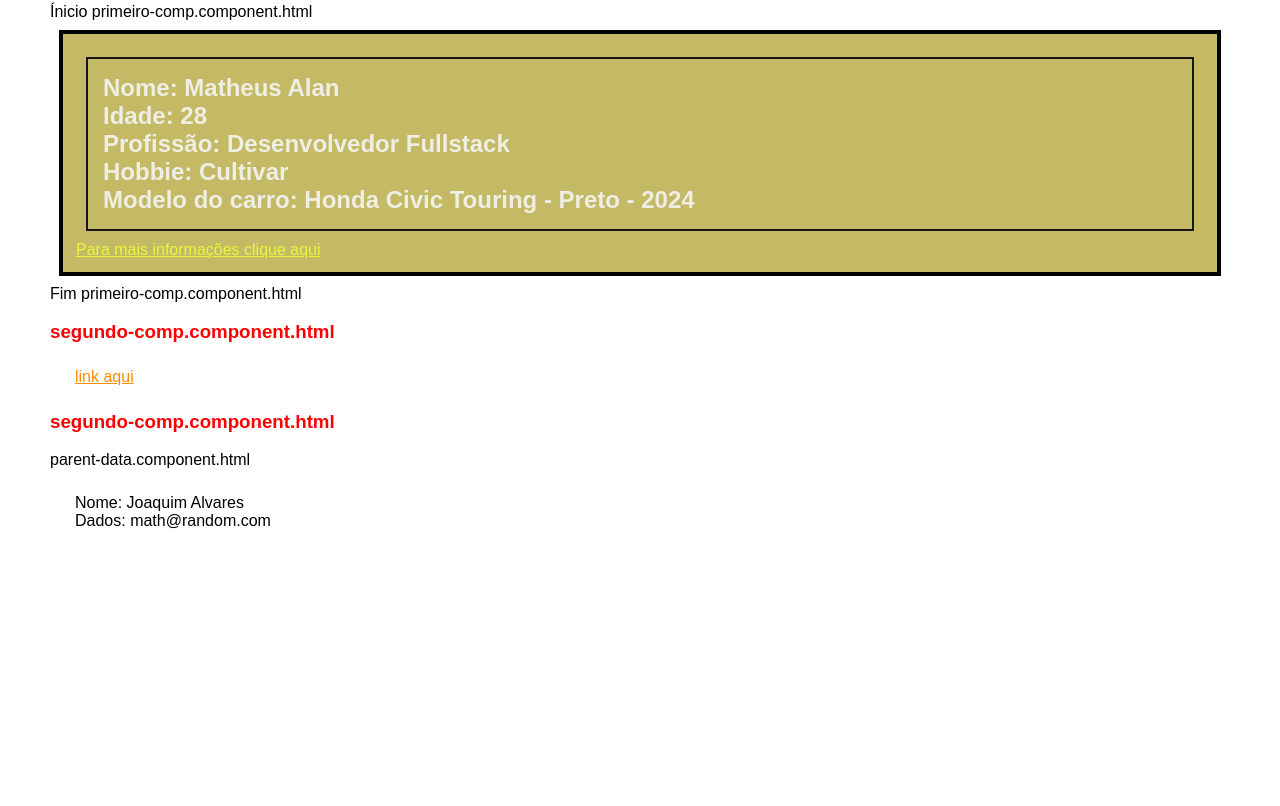
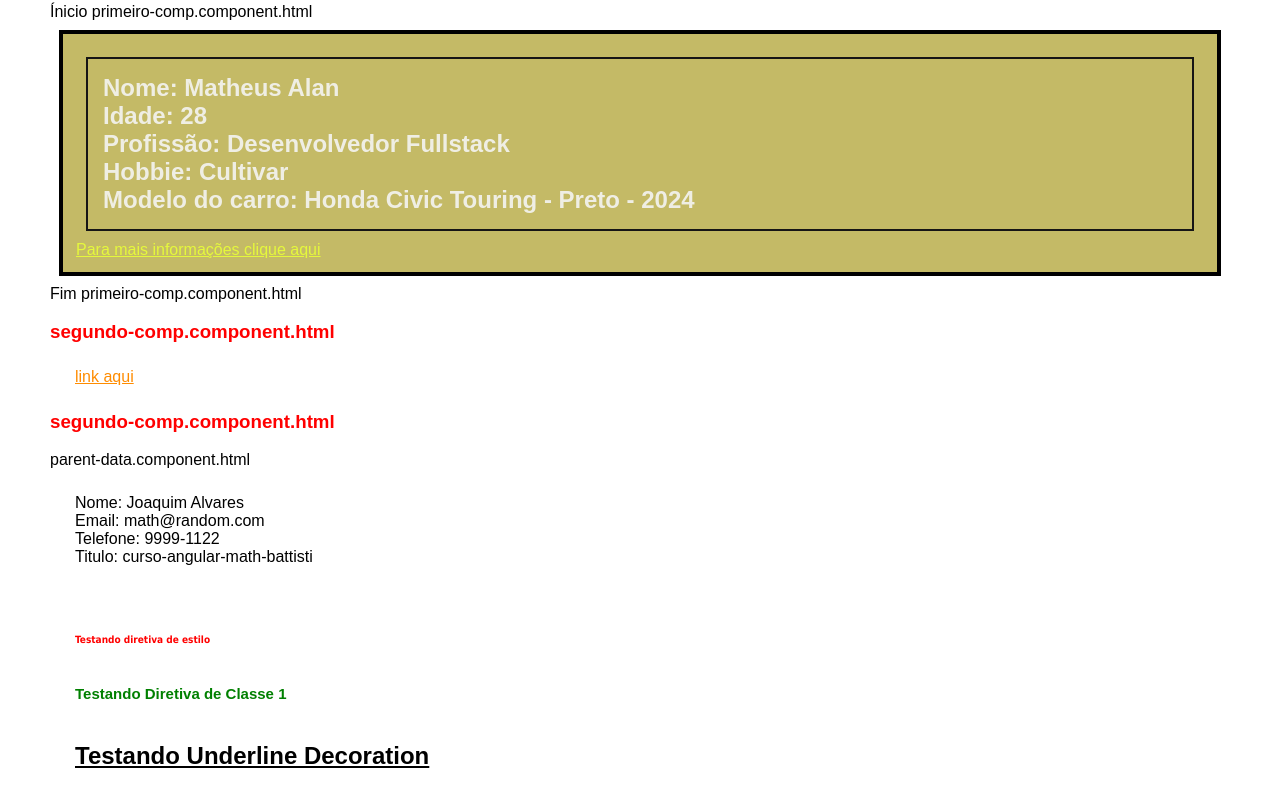
Before and after one commit to matheualan/estudos-api, an Angular app in the folder angular/curso-angular-math-battisti/: page / in a window 1280 px wide. Shown: the part 288-1094 px from the top of the page. Before the commit the page ends 911 px from the top, so only its background shows below. Built offline with nearby package versions, Linux system fonts and the light colour scheme.

Commit message:
Aula 08 Curso Angular Matheus Battisti

```diff
--- a/angular/curso-angular-math-battisti/src/app/app.component.html
+++ b/angular/curso-angular-math-battisti/src/app/app.component.html
@@ -4,4 +4,5 @@
 </div>
 <app-primeiro-comp></app-primeiro-comp>
 <app-segundo-comp></app-segundo-comp>
-<app-parent-data [firstName]="firstName" [lastName]="lastName" [data]="userObject"></app-parent-data>
+<app-parent-data [firstName]="firstName" [lastName]="lastName" [data]="userObject" [titulo]="title"></app-parent-data>
+<app-diretivas></app-diretivas>
--- a/angular/curso-angular-math-battisti/src/app/app.component.ts
+++ b/angular/curso-angular-math-battisti/src/app/app.component.ts
@@ -12,7 +12,7 @@ export class AppComponent {
 
   userObject = {
     email: 'math@random.com',
-    cell: 9999-1122
+    cell: '9999-1122'
   }
 
   title = 'curso-angular-math-battisti';
--- a/angular/curso-angular-math-battisti/src/app/app.module.ts
+++ b/angular/curso-angular-math-battisti/src/app/app.module.ts
@@ -5,13 +5,15 @@ import { AppComponent } from './app.component';
 import { PrimeiroCompComponent } from './components/primeiro-comp/primeiro-comp.component';
 import { SegundoCompComponent } from './components/segundo-comp/segundo-comp.component';
 import { ParentDataComponent } from './components/parent-data/parent-data.component';
+import { DiretivasComponent } from './components/diretivas/diretivas.component';
 
 @NgModule({
   declarations: [
     AppComponent,
     PrimeiroCompComponent,
     SegundoCompComponent,
-    ParentDataComponent
+    ParentDataComponent,
+    DiretivasComponent
   ],
   imports: [
     BrowserModule
--- /dev/null
+++ b/angular/curso-angular-math-battisti/src/app/components/diretivas/diretivas.component.css
@@ -0,0 +1,11 @@
+.green-title {
+    color: green;
+}
+
+.small-title {
+    font-size: 15px;
+}
+
+.underline {
+    text-decoration: underline;
+}
--- /dev/null
+++ b/angular/curso-angular-math-battisti/src/app/components/diretivas/diretivas.component.html
@@ -0,0 +1,11 @@
+<h2 [ngStyle]="{'font-size': size + 'px', 'color': color, 'font-family': font}">
+    Testando diretiva de estilo
+</h2>
+
+<h2 [ngClass]="classes">
+    Testando Diretiva de Classe 1
+</h2>
+
+<h2 [ngClass]="classUnique">
+    Testando Underline Decoration
+</h2>
--- /dev/null
+++ b/angular/curso-angular-math-battisti/src/app/components/diretivas/diretivas.component.ts
@@ -0,0 +1,18 @@
+import { Component } from '@angular/core';
+
+@Component({
+  selector: 'app-diretivas',
+  templateUrl: './diretivas.component.html',
+  styleUrls: ['./diretivas.component.css']
+})
+export class DiretivasComponent {
+
+  size: number = 10;
+  color: string = 'red';
+  font: string = 'Tahoma';
+
+  classes = ["green-title", "small-title"];
+
+  classUnique: string = 'underline';
+
+}
--- a/angular/curso-angular-math-battisti/src/app/components/parent-data/parent-data.component.html
+++ b/angular/curso-angular-math-battisti/src/app/components/parent-data/parent-data.component.html
@@ -1,5 +1,7 @@
 <br> parent-data.component.html <br>
 <div>
     Nome: {{ firstName }} {{ lastName }} <br>
-    Dados: {{ data.email }}
+    Email: {{ data.email }} <br>
+    Telefone: {{ data.cell }} <br>
+    Titulo: {{ titulo }}
 </div>
--- a/angular/curso-angular-math-battisti/src/app/components/parent-data/parent-data.component.ts
+++ b/angular/curso-angular-math-battisti/src/app/components/parent-data/parent-data.component.ts
@@ -10,6 +10,7 @@ export class ParentDataComponent {
   @Input() firstName: string = "";
   @Input() lastName: string = "";
 // a exclamação é uma sintaxe do TS para afirmar que o valor da variável não será nulo assim podendo inicializar-la
-  @Input() data!: { email: string };
+  @Input() data!: { email: string, cell: string };
+  @Input() titulo: string = "";
 
 }
```
Also changed, not shown: 1 other file (tests, documents, lock files or other folders).
